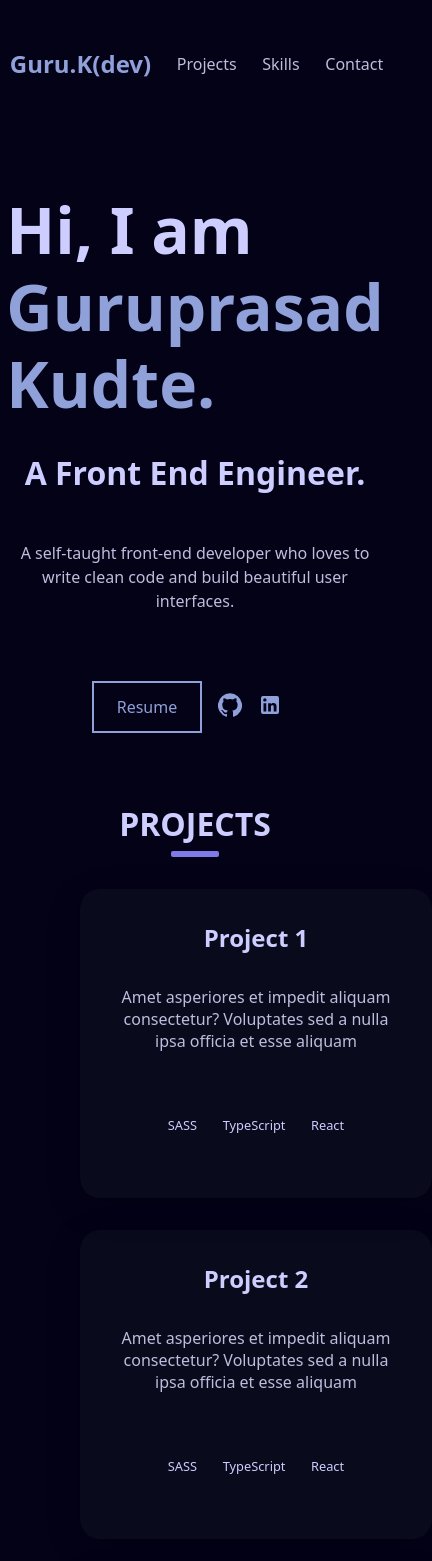
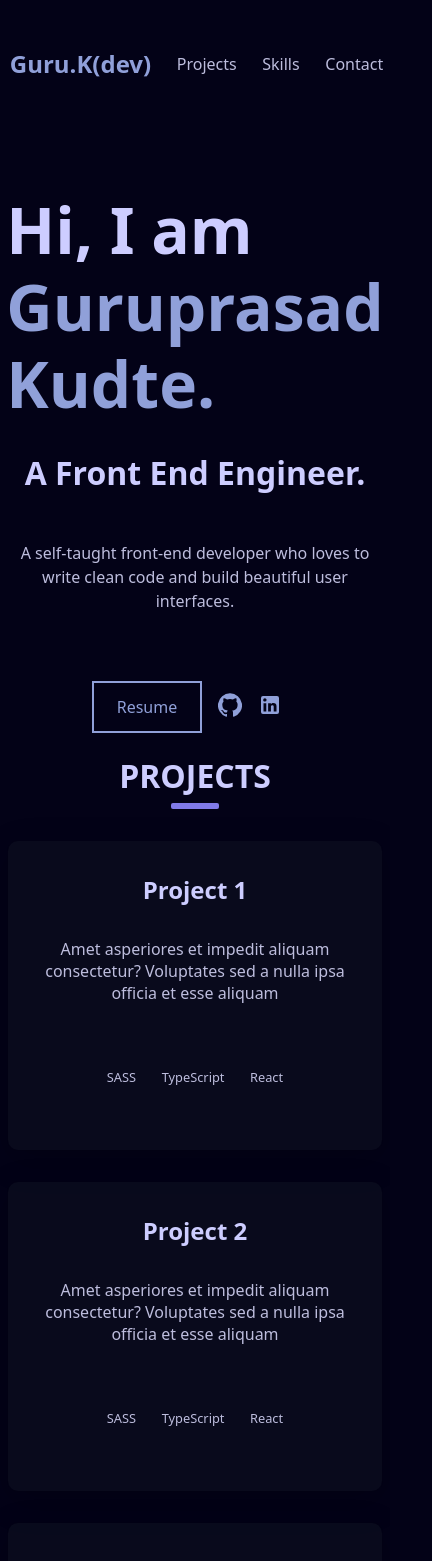
Before and after one commit to gurukudte/gurukudte.github.io, a React (Create React App) app: page / in a window 390 px wide. Shown: the top 1561 px of the page, 432 px wide, since content can reach past the window. Built offline with nearby package versions, Linux system fonts and the light colour scheme.

Commit message:
Added Mobile responsiveness

```diff
--- a/src/components/Projects/ProjectContainer.js
+++ b/src/components/Projects/ProjectContainer.js
@@ -31,6 +31,8 @@ const ProjectContainerWrapper = styled.div`
   grid-gap: 1em;
 
 
+
+
   &:hover{
     transform: translateY(-7px);
   }
@@ -39,7 +41,7 @@ const ProjectContainerWrapper = styled.div`
   margin:0 auto;
   box-shadow:rgba(0,0,0,0.16) 0px 10px 36px 0px,rgba(0,0,0,0.06) 0px 0px 0px 1px;
   transition: transform .2s linear,-webkit-transform .2s linear;
-  border-radius:20px;
+  border-radius:10px;
   h3{
     color:#cdcdff;
     font-size:24px;
@@ -55,7 +57,7 @@ const ProjectContainerWrapper = styled.div`
     justify-content: center;
     margin: 1.2em 0;
     li{
-      color:#cdcdff;
+      color:#bdbddd;
       list-style:none;
       padding:1em;
       font-weight: 500;
--- a/src/components/Projects/Projects.js
+++ b/src/components/Projects/Projects.js
@@ -27,6 +27,12 @@ const ProjectWrapper = styled.section`
   max-width: 1100px;
   margin:5rem;
 
+  @media (max-width:600px){
+    margin:0.5em;
+    margin-top:2em;
+  }
+
+
   h2{
     position:relative;
     text-align:center;
--- a/src/components/Skills/Skills.js
+++ b/src/components/Skills/Skills.js
@@ -52,8 +52,8 @@ margin:5rem;
     gap:14px;
 
     li{
-      color:white;
-      background-color:rgb(22 28 41/33%);
+      color:#cdcdff;
+      background-color:#161c2954;
       list-style:none;
       text-transform: none;
       box-shadow: 0 3px 3px 0 rgb(0 0 0 / 15%);
```
